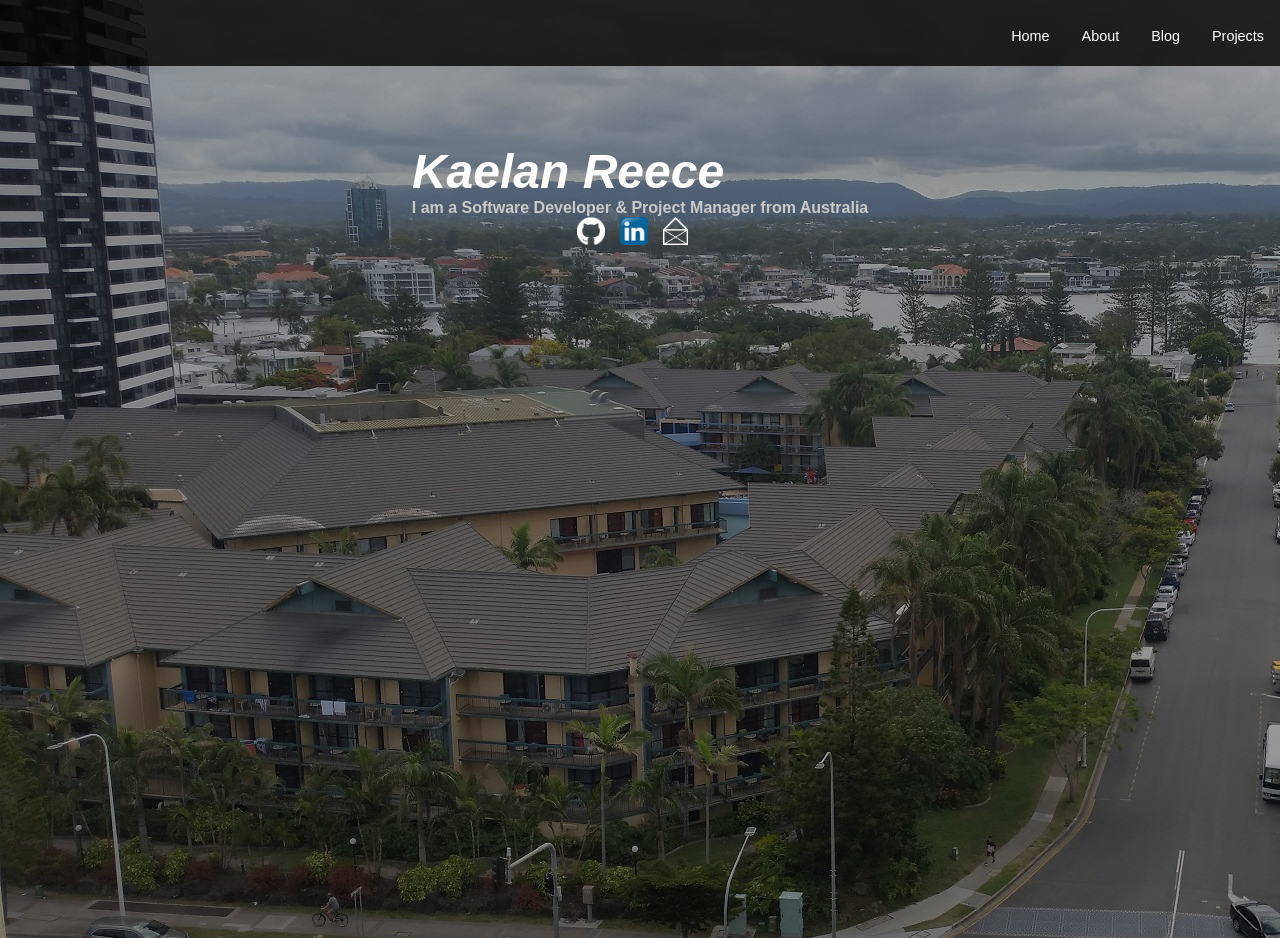
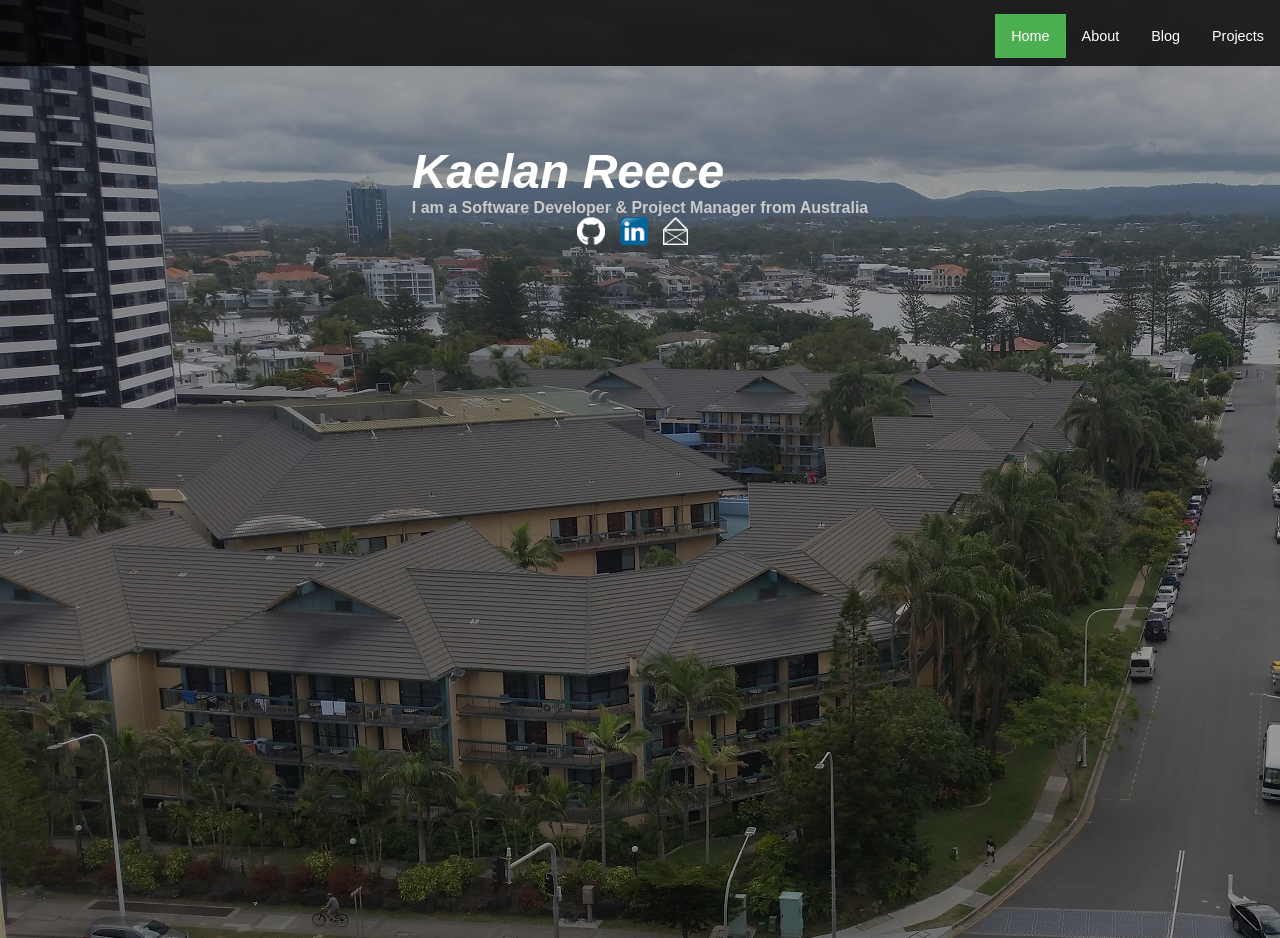
Before and after one commit to kaelanhr/PortfolioSite, a React (Create React App) app in the folder Client/: page / in a window 1280 px wide. Built offline with nearby package versions, Linux system fonts and the light colour scheme; no server answers.

Commit message:
the active navigation item now depends on which page you are on

```diff
--- a/Client/public/index.html
+++ b/Client/public/index.html
@@ -1,12 +1,14 @@
 <!DOCTYPE html>
 <html lang="en">
-
   <head>
     <meta charset="utf-8" />
     <link rel="icon" href="%PUBLIC_URL%/favico.png" />
     <meta name="viewport" content="width=device-width, initial-scale=1" />
     <meta name="theme-color" content="#000000" />
-	<meta name="description" content="Web site created using create-react-app" />
+    <meta
+      name="description"
+      content="Web site created using create-react-app"
+    />
     <link rel="apple-touch-icon" href="%PUBLIC_URL%/logo192.png" />
     <!--
       manifest.json provides metadata used when your web app is installed on a
@@ -22,7 +24,7 @@
       work correctly both with client-side routing and a non-root public URL.
       Learn how to configure a non-root public URL by running `npm run build`.
     -->
-	<title>Kaelan Site</title>
+    <title>Kaelan Reece</title>
   </head>
 
   <body>
@@ -39,5 +41,4 @@
       To create a production bundle, use `npm run build` or `yarn build`.
     -->
   </body>
-
 </html>
--- a/Client/src/Components/Navigation/NavigationBar.tsx
+++ b/Client/src/Components/Navigation/NavigationBar.tsx
@@ -2,6 +2,8 @@ import { observer } from "mobx-react";
 import React, { Component } from "react";
 import { Link } from "react-router-dom";
 import { store } from "../../store";
+import { observable, action } from "mobx";
+import { NavLink } from "react-router-dom";
 
 interface NavItemProps {
 	linkUrl: string;
@@ -74,7 +76,9 @@ export default class NavigationBar extends Component<NavBarProps, IState> {
 function NavigationItem(props: NavItemProps) {
 	return (
 		<li className="nav-item">
-			<Link to={"/" + props.linkUrl}>{props.displayName}</Link>
+			<NavLink exact to={"/" + props.linkUrl} activeClassName="active">
+				{props.displayName}
+			</NavLink>
 		</li>
 	);
 }
```
Lines whose indentation alone changed are shown as unchanged.
